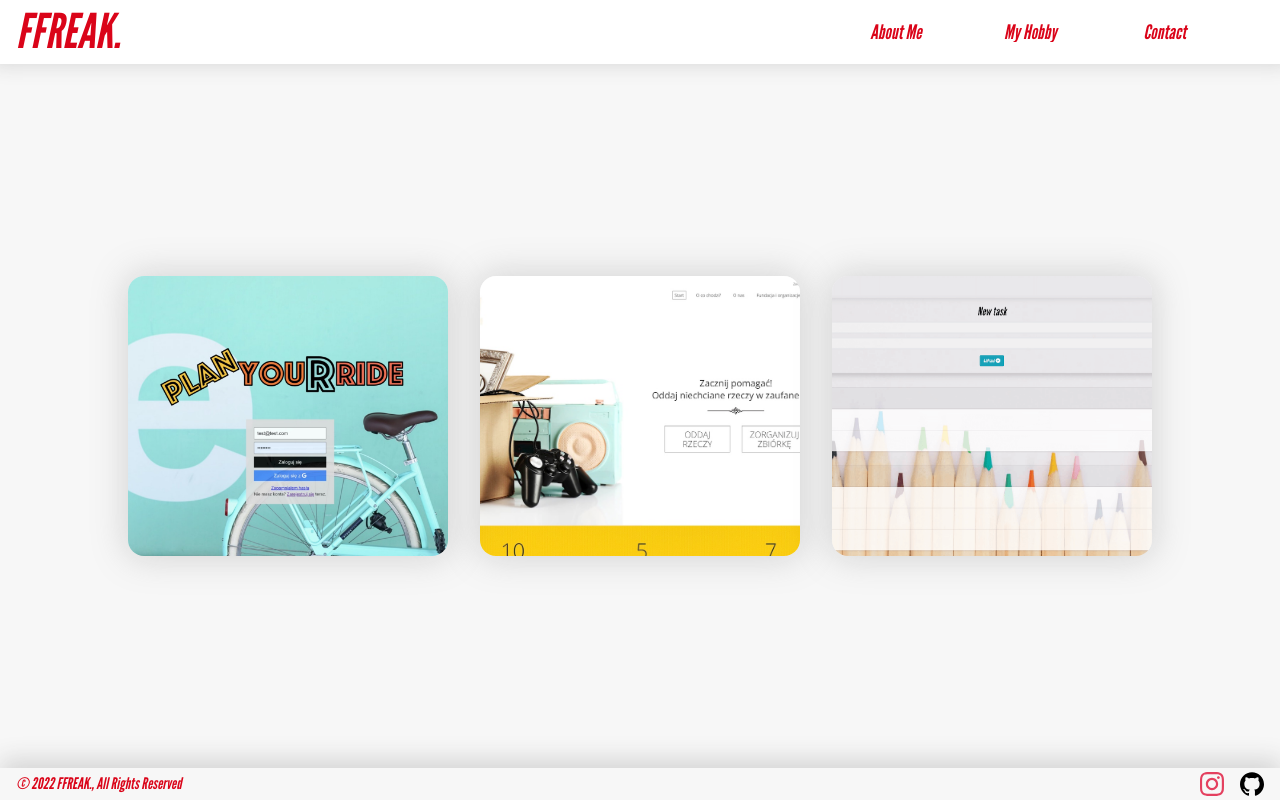
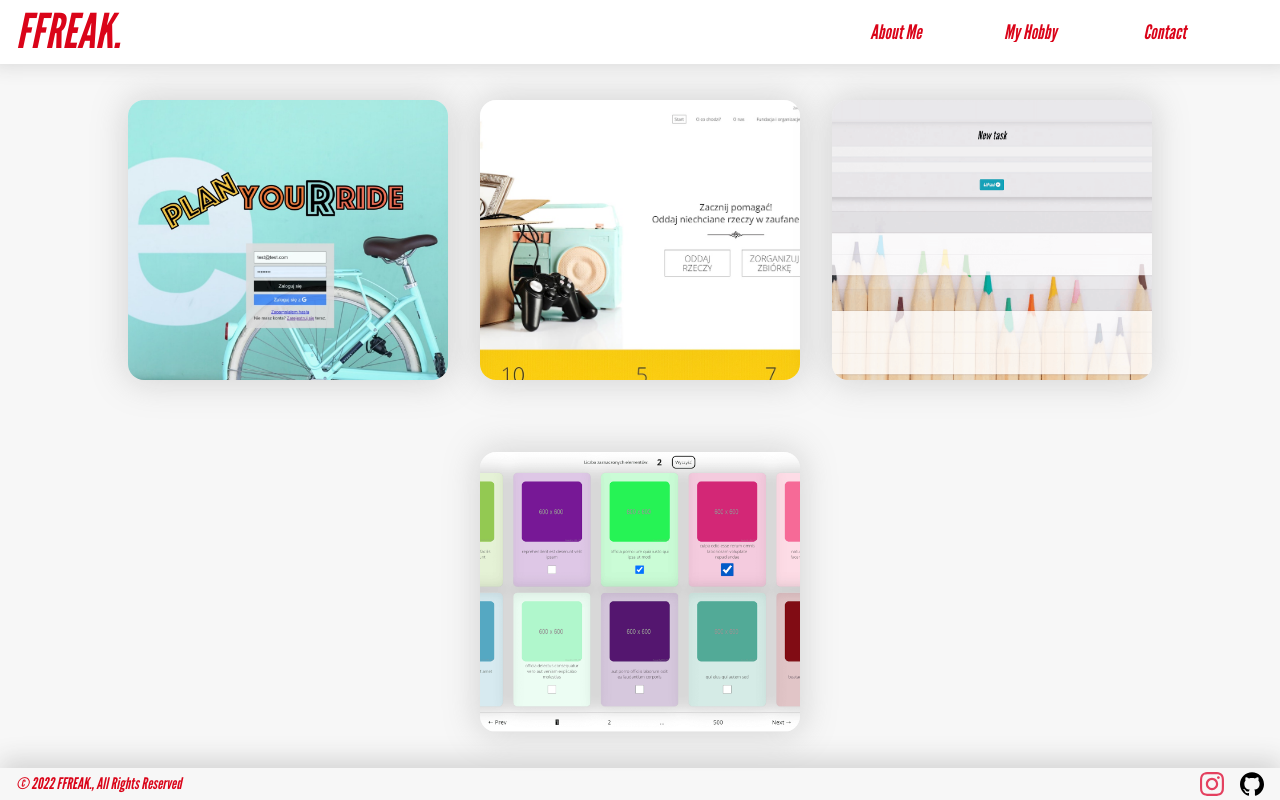
Before and after one commit to FFreakPL/Portfolio, a React (Create React App) app: page /reactProjects in a window 1280 px wide. Built offline with nearby package versions, Linux system fonts and the light colour scheme.

Commit message:
dodano projekt

```diff
--- a/src/App.scss
+++ b/src/App.scss
@@ -807,6 +807,18 @@ body {
       animation: hoverZoom 0.3s ease forwards;
     }
   }
+  &_link_manage-database {
+    background-image: url("images/ReactProjects/manage_database.png");
+    background-size: cover;
+    background-position: center;
+    border-radius: 1rem;
+    width: 100%;
+    height: 100%;
+
+    &:hover {
+      animation: hoverZoom 0.3s ease forwards;
+    }
+  }
 }
 
 //StylingProjects
--- a/src/Components/Reactprojects.js
+++ b/src/Components/Reactprojects.js
@@ -3,7 +3,7 @@ import Header from "./Header";
 import Footer from "./Footer";
 
 function ReactProjects() {
-    const projects = ["planyourride", "giveingoodhands", "ffreak-todolist"];
+    const projects = ["planyourride", "giveingoodhands", "ffreak-todolist", "manage-database"];
     const [hreff, setHreff] = useState("");
 
     useEffect(() => {
```
Also changed, not shown: src/images/ReactProjects/._manage_database.png (added), src/images/ReactProjects/manage_database.png (added).
